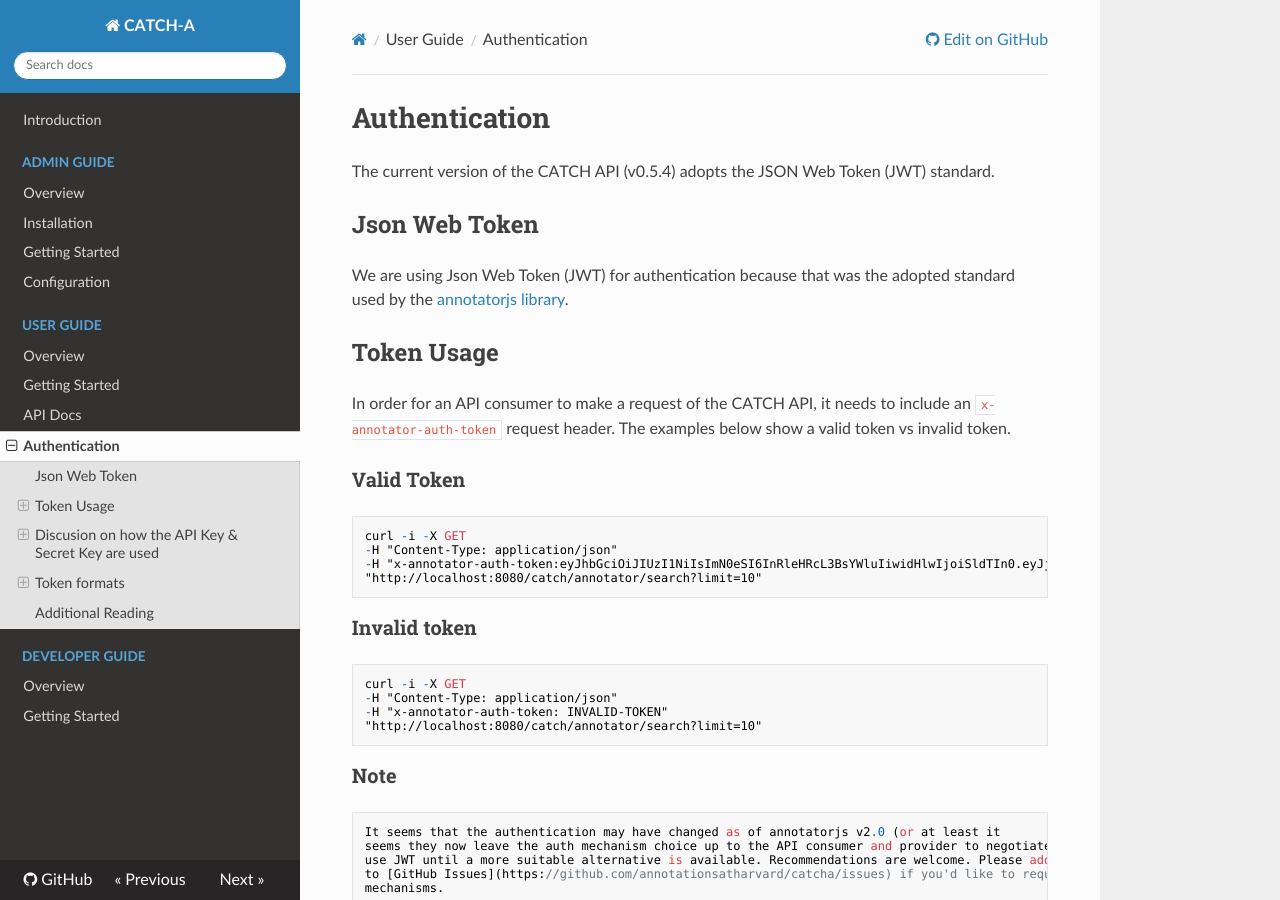
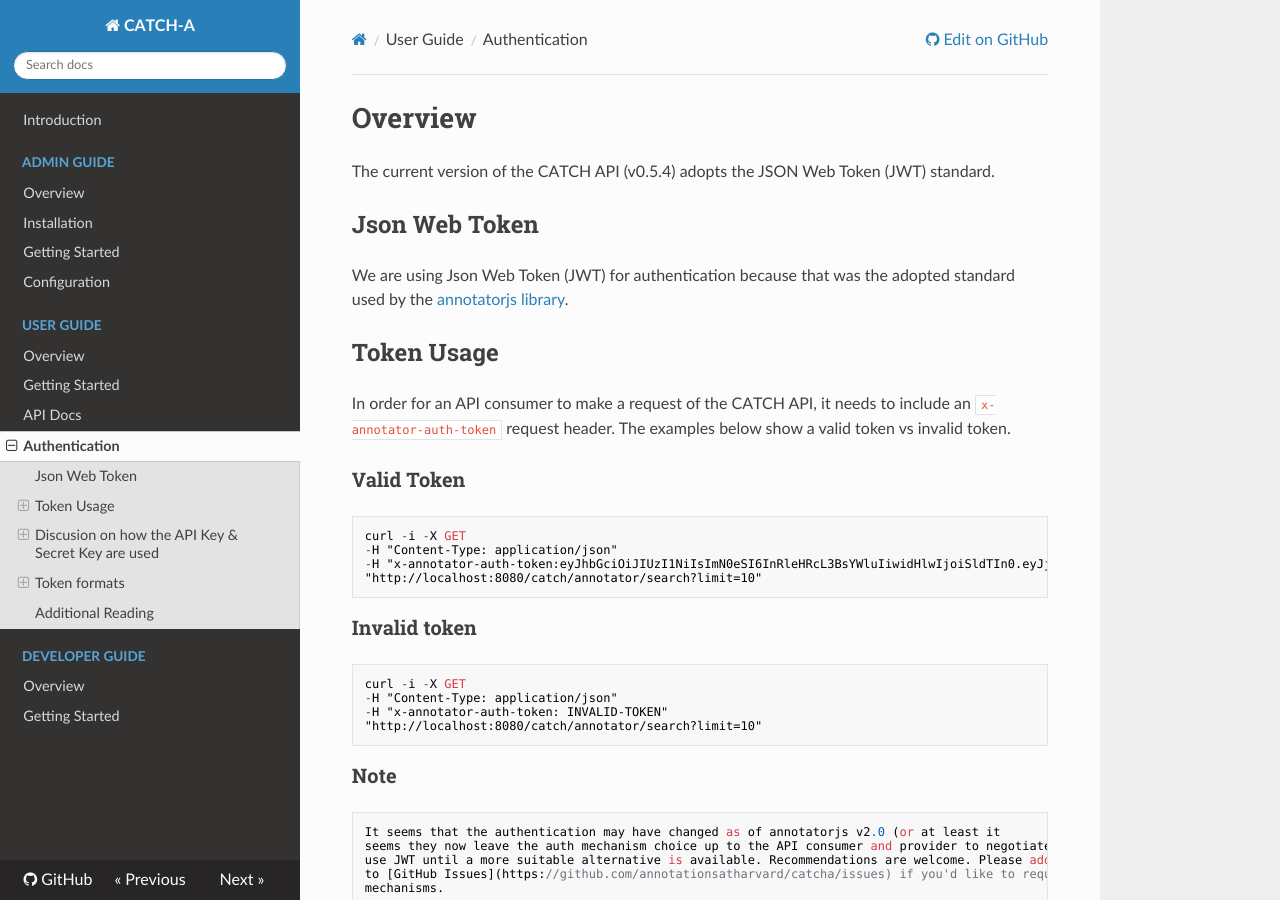
Before and after one commit to annotationsatharvard/catcha, an MkDocs documentation site: the page built from docs/user-guide/authentication.md, in a window 1280 px wide and 900 px high. Built offline with MkDocs 1.6.1, drawn with Linux system fonts in a browser that asks for light colours; nearby versions of some CDN libraries; old or Windows-style settings are respelled for this version of MkDocs.

Commit message:
Changed authentication docs heading to Overview

```diff
--- a/docs/user-guide/authentication.md
+++ b/docs/user-guide/authentication.md
@@ -1,4 +1,4 @@
-# Authentication
+# Overview
 The current version of the CATCH API (v0.5.4) adopts the JSON Web Token (JWT) standard.
 
 ## Json Web Token
```
